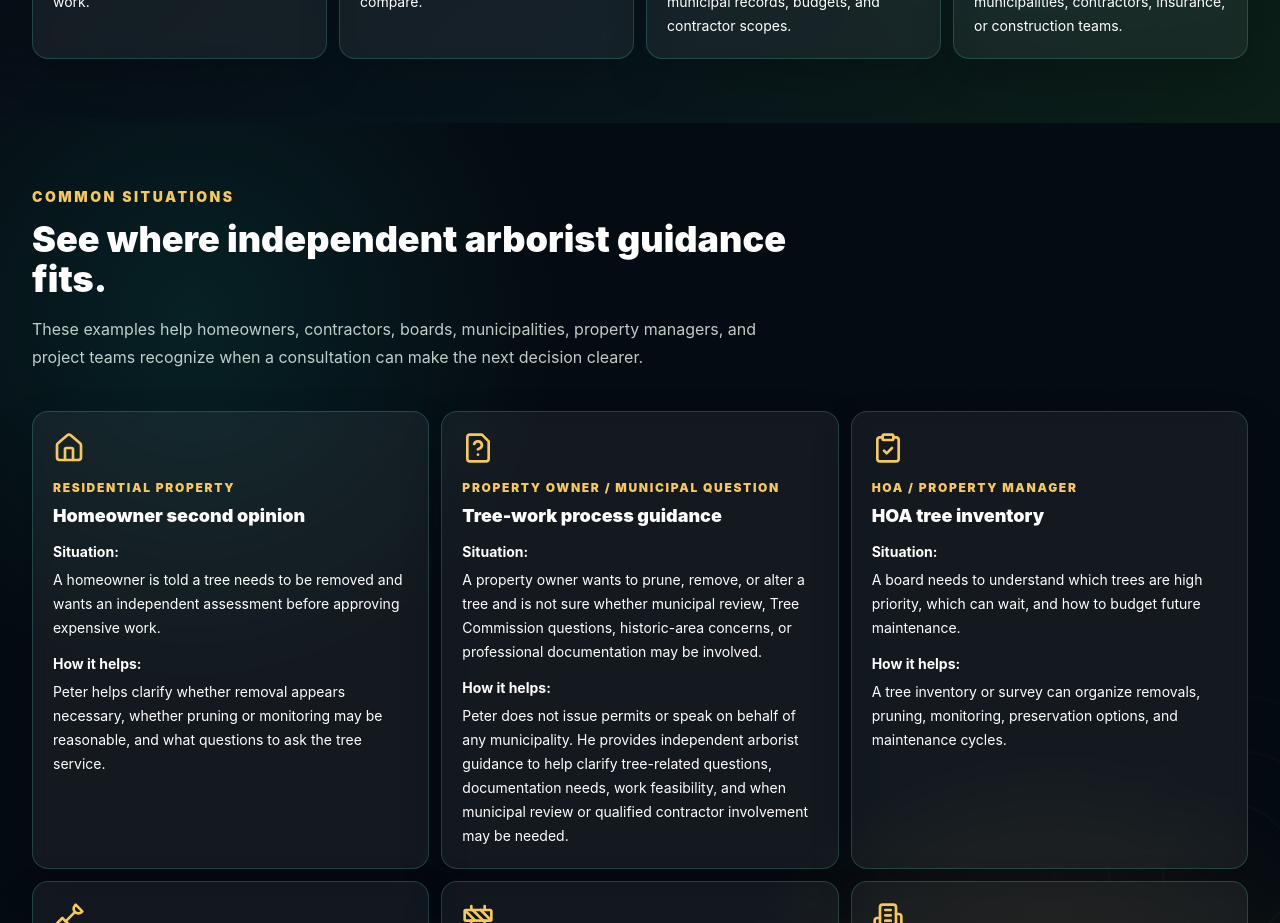
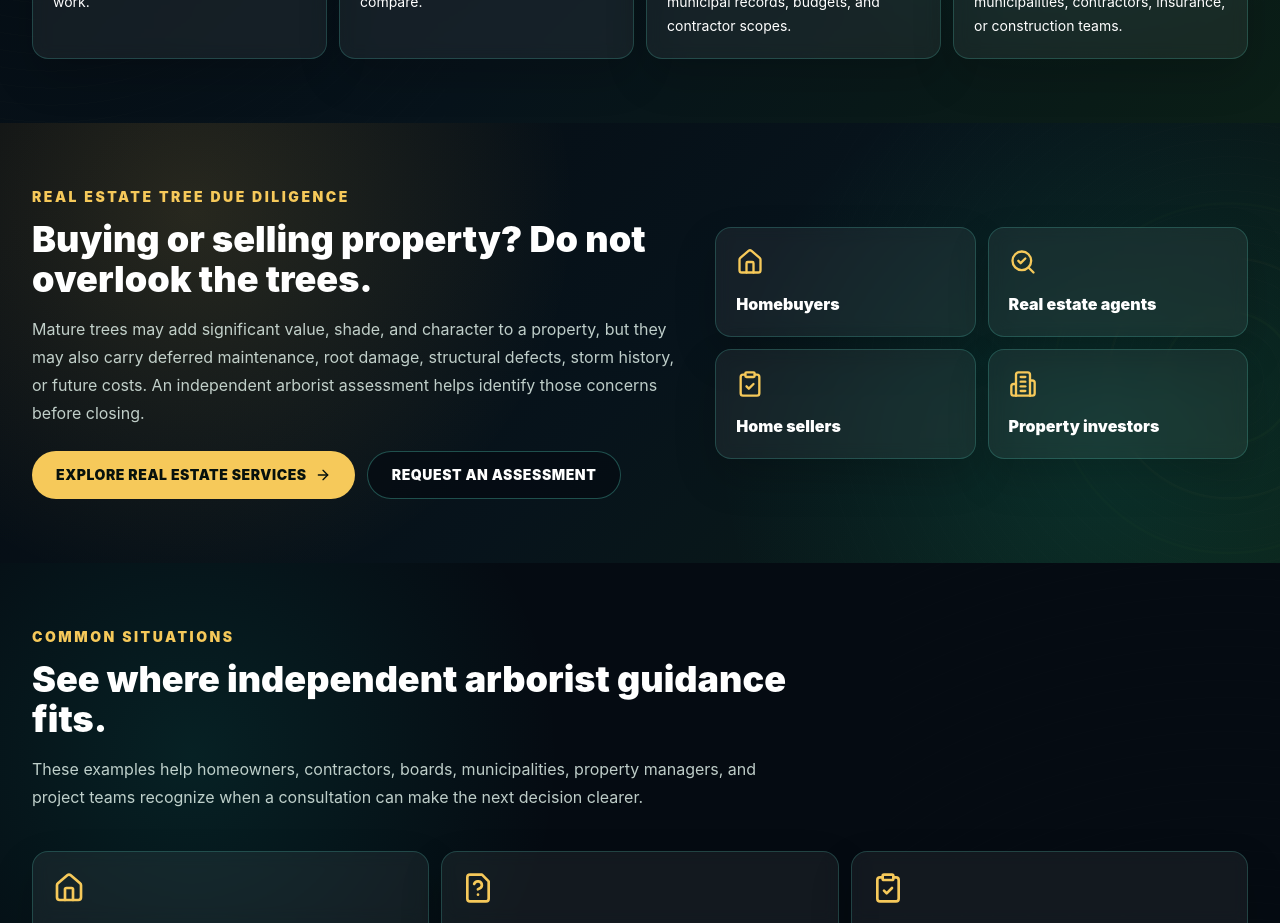
Before and after one commit to TheCryptoArborist/tree251, a Next.js app: page / in a window 1280 px wide. Shown: the part 7200-8123 px from the top of the page. Built offline with nearby package versions, Linux system fonts and the light colour scheme.

Commit message:
Feature real estate services on homepage

```diff
--- a/components/WhatYouReceiveSection.tsx
+++ b/components/WhatYouReceiveSection.tsx
@@ -1,4 +1,5 @@
 import { ClipboardCheck, FileText, MessageSquareText, ShieldCheck } from "lucide-react";
+import { RealEstateHomeSection } from "@/components/RealEstateHomeSection";
 
 const deliverables = [
   {
@@ -29,6 +30,7 @@ const deliverables = [
 
 export function WhatYouReceiveSection() {
   return (
+    <>
       <section id="what-you-receive" className="relative isolate overflow-hidden bg-[#07131b] py-12 text-white sm:py-16">
         <div className="absolute inset-0 -z-20 bg-[radial-gradient(circle_at_18%_18%,rgba(246,201,90,0.12),transparent_22rem),radial-gradient(circle_at_82%_30%,rgba(18,192,168,0.12),transparent_24rem),linear-gradient(135deg,#050b12_0%,#07131b_55%,#0b1f17_100%)]" />
         <div className="tree-ring-texture absolute inset-y-0 left-0 -z-10 w-1/2 opacity-30" />
@@ -57,5 +59,8 @@ export function WhatYouReceiveSection() {
           </div>
         </div>
       </section>
+
+      <RealEstateHomeSection />
+    </>
   );
 }
```
Lines whose indentation alone changed are shown as unchanged.
